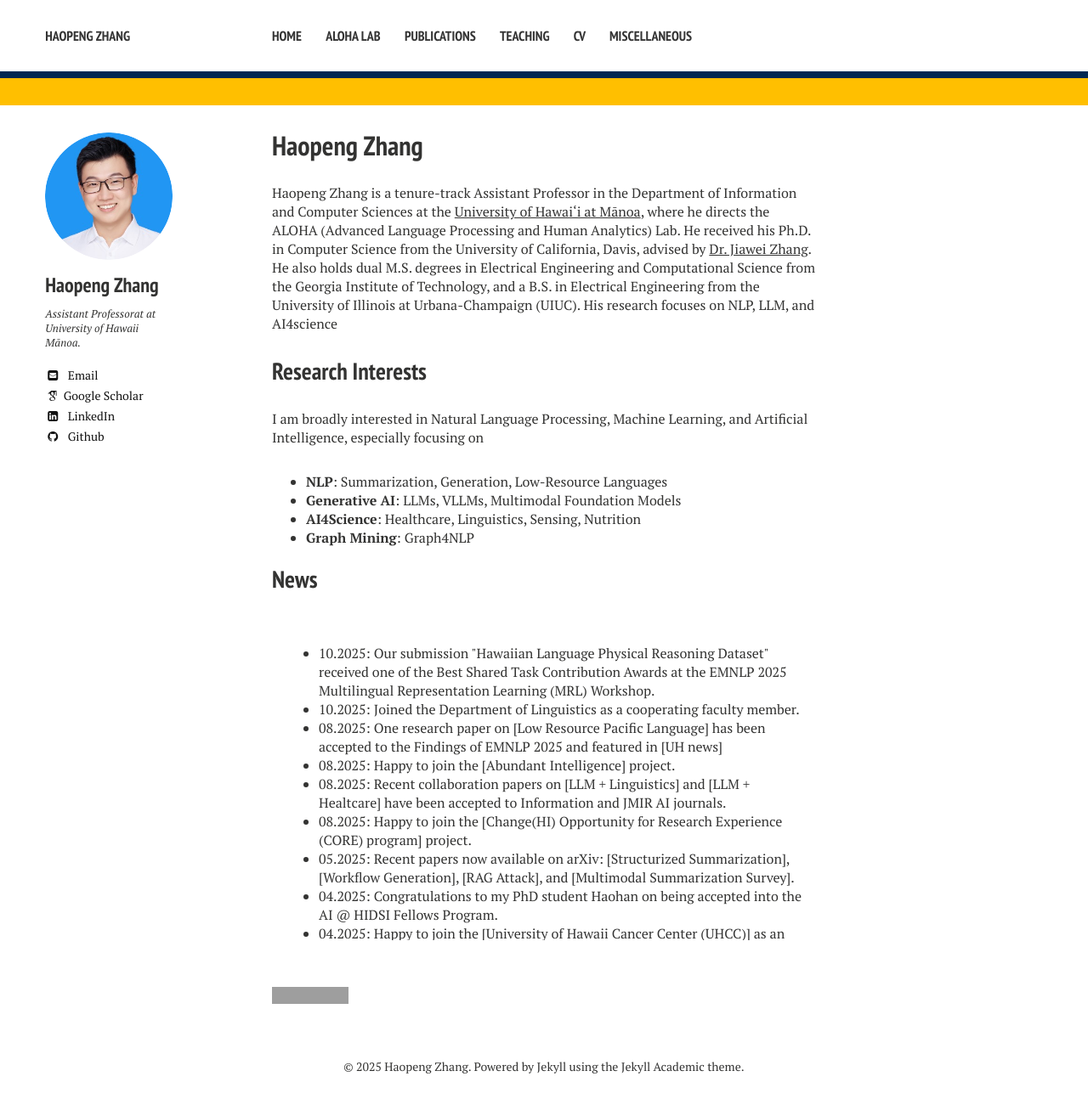
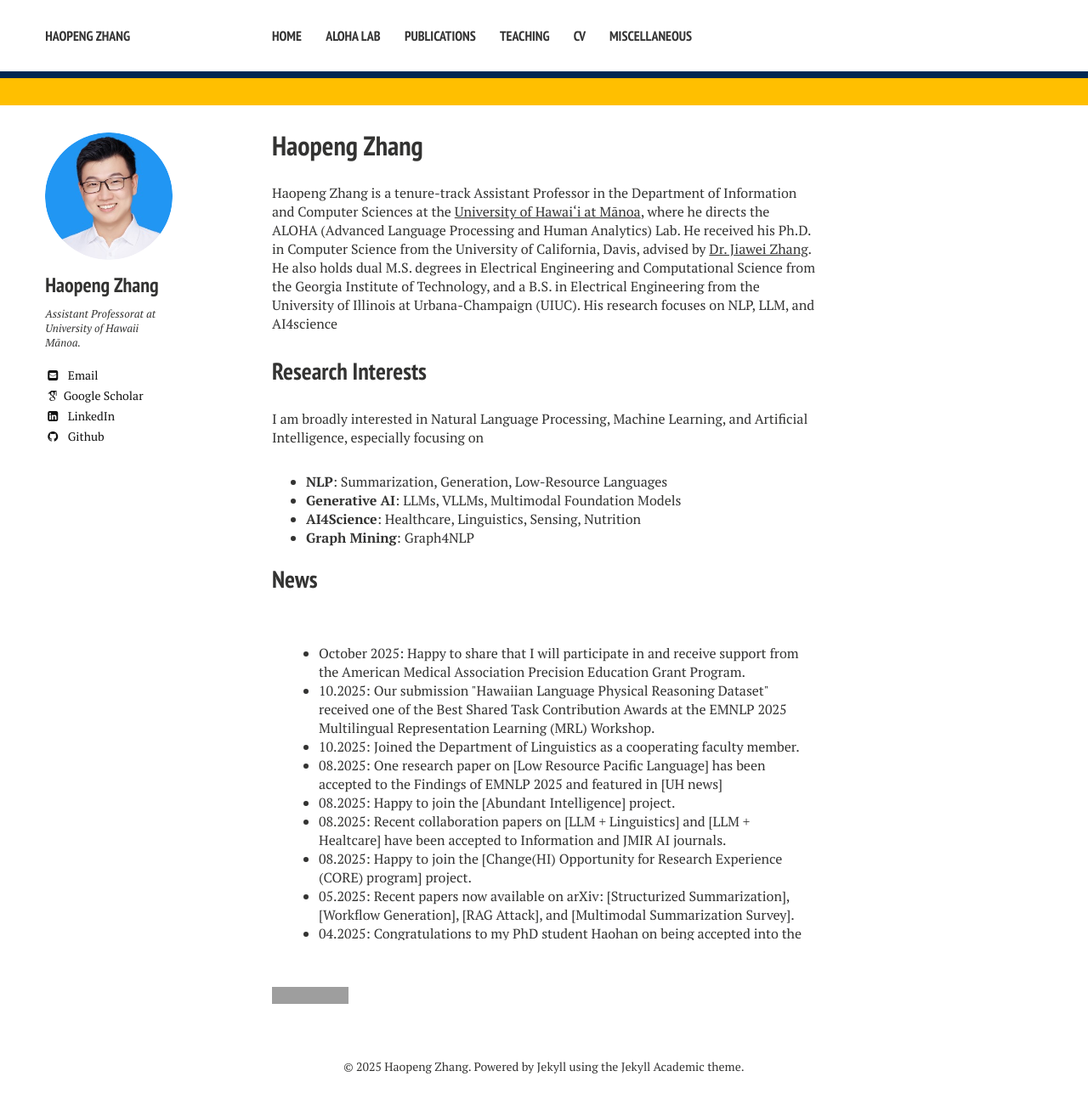
Before and after one commit to hpzhang94/hpzhang94.github.io, a Jekyll site: the page built from index.md, in a window 1280 px wide. Shown: the whole page at 85% size. Built offline with Jekyll 4.4.1, drawn with Linux system fonts in a browser that asks for light colours; nearby versions of some CDN libraries; some web fonts are replaced; grey boxes are pictures that could not be loaded.

Commit message:
Update index.md

```diff
--- a/index.md
+++ b/index.md
@@ -18,6 +18,7 @@ I am broadly interested in Natural Language Processing, Machine Learning, and Ar
 ## News
 <div style="max-height: 350px; overflow-y: scroll; padding: 15px; border-radius: 2px;">
   <ul>
+    <li>October 2025: Happy to share that I will participate in and receive support from the <a href="https://gateway.on24.com/wcc/experience/amamedicaleducation/4628712/4764208/precision-education-grant-program" target="_blank">American Medical Association Precision Education Grant Program</a>.</li>
     <li>10.2025: Our submission "Hawaiian Language Physical Reasoning Dataset" received one of the Best Shared Task Contribution Awards at the EMNLP 2025 Multilingual Representation Learning (MRL) Workshop.</li>
     <li>10.2025: Joined the <a href="https://manoa.hawaii.edu/linguistics/" target="_blank">Department of Linguistics</a> as a cooperating faculty member.</li>
     <li>08.2025: One research paper on <a href="https://arxiv.org/abs/2506.21563" target="_blank">[Low Resource Pacific Language]</a> has been accepted to the Findings of EMNLP 2025 and featured in <a href="https://www.hawaii.edu/news/2025/09/05/endangered-languages-ai-tools/" target="_blank">[UH news]</a></li>
```
